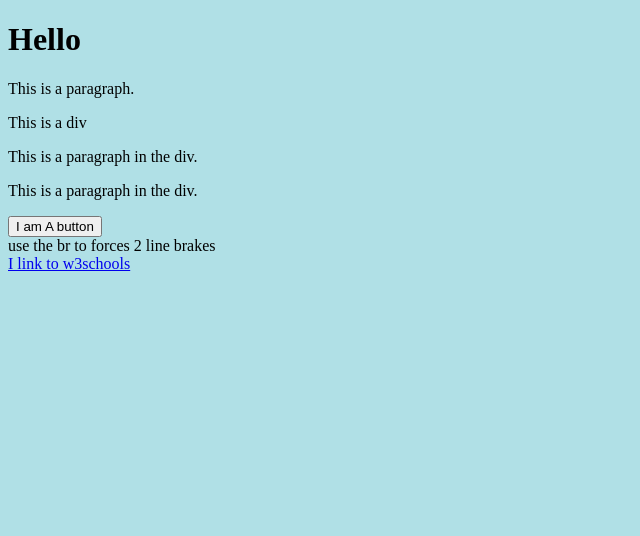
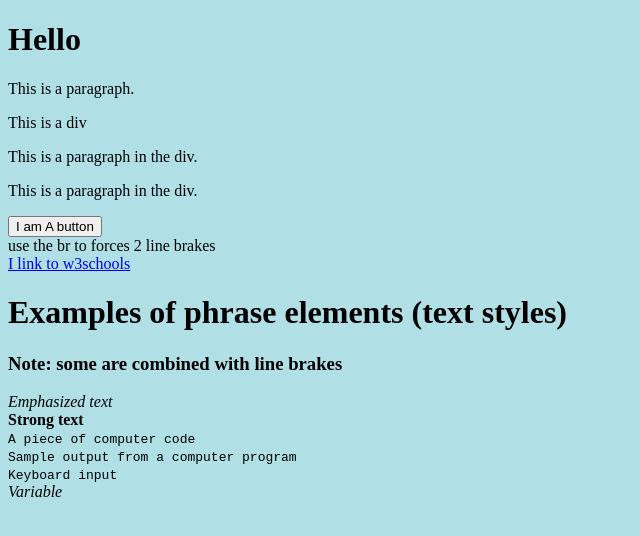
Before and after one commit to HarrisonRugg/Welcome, a plain HTML site: page index.html in a window 1280 px wide. Shown: the whole page, without its empty margins (0-640 px from the left). Drawn offline with Linux system fonts and the light colour scheme.

Commit message:
Update index.html
added examples of phrase elements

```diff
--- a/index.html
+++ b/index.html
@@ -19,5 +19,17 @@
 
 <a href="https://www.w3schools.com">I link to w3schools</a>
 
+
+<h1>Examples of phrase elements (text styles)</h1>
+<h3>Note: some are combined with line brakes</h3>
+
+
+<em>Emphasized text</em><br>
+<strong>Strong text</strong><br>
+<code>A piece of computer code</code><br>
+<samp>Sample output from a computer program</samp><br>
+<kbd>Keyboard input</kbd><br>
+<var>Variable</var>
+
 </body>
 </html>
```
